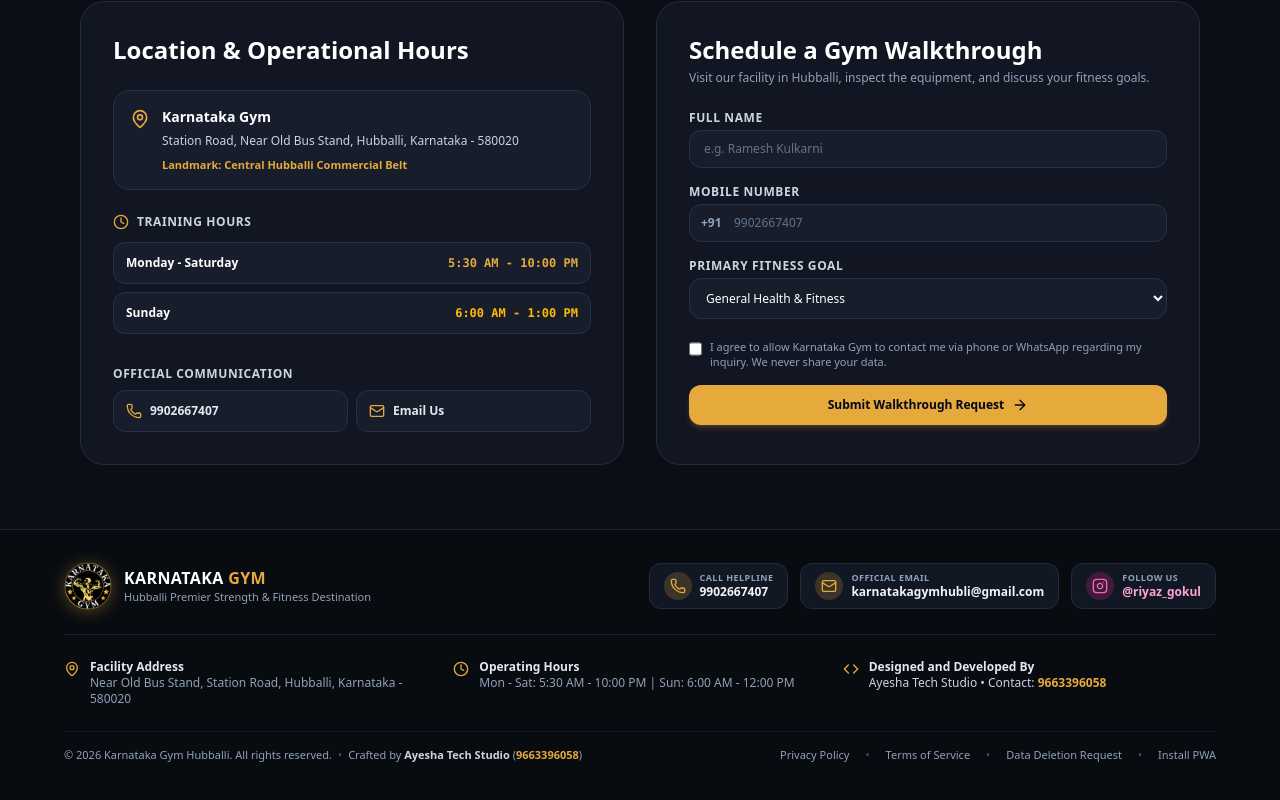
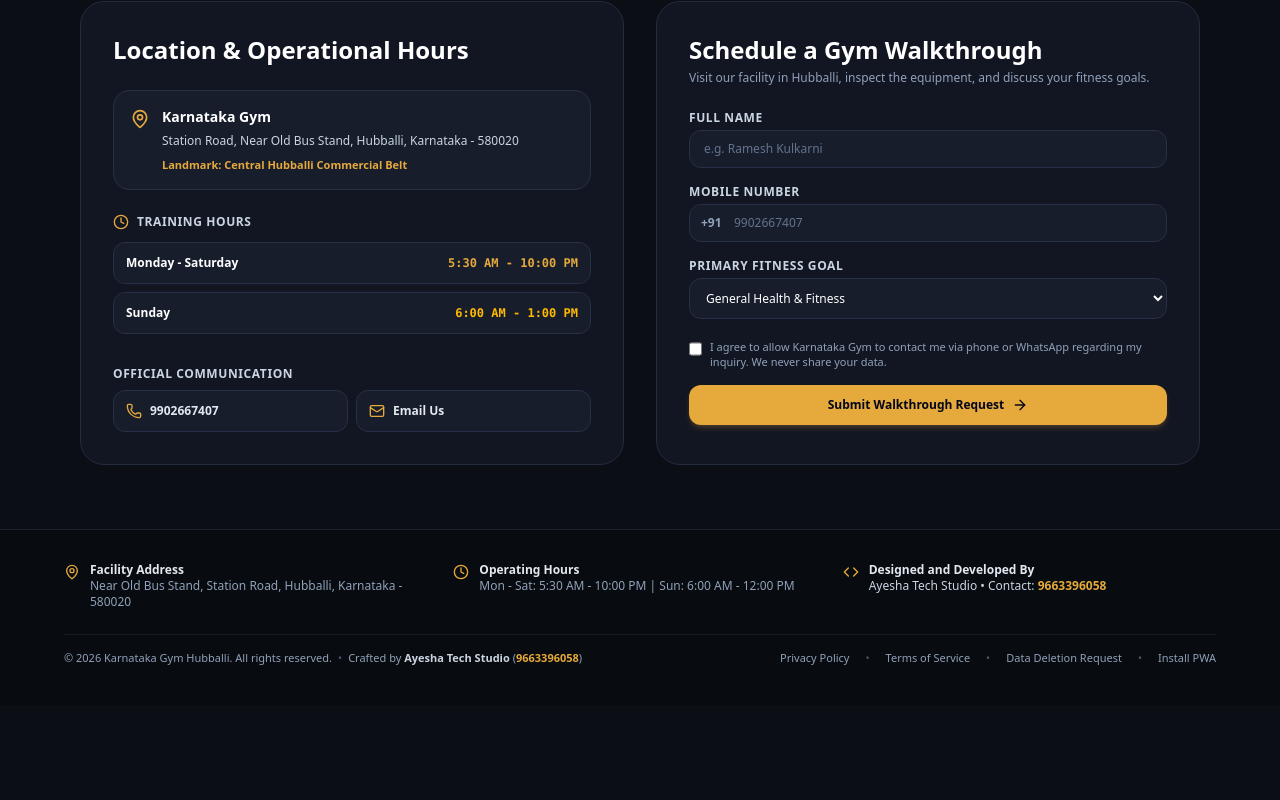
Before and after one commit to workforferoz/karnataka-gym, a Next.js app: page / in a window 1280 px wide. Shown: the part 2583-3383 px from the top of the page. After the commit the page ends 3288 px from the top, so only its background shows below. Built offline with nearby package versions, Linux system fonts and the light colour scheme.

Commit message:
feat: remove top footer brand bar and three icon contact boxes

```diff
--- a/src/components/Footer.tsx
+++ b/src/components/Footer.tsx
@@ -1,87 +1,14 @@
 'use client';
 
 import React from 'react';
-import Image from 'next/image';
 import Link from 'next/link';
-import { Phone, Mail, MapPin, Clock, ShieldCheck, FileText, Trash2, Code } from 'lucide-react';
-import { InstagramIcon } from './InstagramIcon';
+import { MapPin, Clock, Code } from 'lucide-react';
 
 export const Footer: React.FC = () => {
   return (
     <footer className="bg-[#080B10] border-t border-[#1C2333] pt-8 pb-24 md:pb-10 px-4 text-slate-400 text-xs">
       <div className="max-w-6xl mx-auto space-y-6">
-        {/* Brand Bar */}
-        <div className="flex flex-col md:flex-row items-center justify-between gap-4 pb-6 border-b border-[#182030]">
-          <Link href="/" className="flex items-center gap-3">
-            <div className="w-12 h-12 rounded-full overflow-hidden flex-shrink-0 drop-shadow-[0_2px_8px_rgba(229,169,60,0.35)]">
-              <Image
-                src="/karnataka-gym-badge.png"
-                alt="Karnataka Gym Hubballi Logo"
-                width={48}
-                height={48}
-                className="w-full h-full object-contain rounded-full"
-              />
-            </div>
-            <div>
-              <span className="text-base font-extrabold text-white tracking-wide block">
-                KARNATAKA <span className="text-[#E5A93C]">GYM</span>
-              </span>
-              <p className="text-[11px] text-slate-400">Hubballi Premier Strength & Fitness Destination</p>
-            </div>
-          </Link>
-
-          {/* Prominent Clickable Contact & Social Badges */}
-          <div className="flex flex-wrap items-center justify-center gap-3">
-            {/* Clickable Phone */}
-            <a
-              href="tel:9902667407"
-              className="flex items-center gap-2 bg-[#121724] border border-[#232B3E] hover:border-[#E5A93C] px-3.5 py-2 rounded-xl text-white font-semibold transition-all group"
-              title="Call Karnataka Gym Helpline"
-            >
-              <div className="p-1.5 rounded-full bg-[#E5A93C]/20 text-[#E5A93C] group-hover:scale-105 transition-transform">
-                <Phone className="w-4 h-4" />
-              </div>
-              <div className="text-left">
-                <span className="block text-[9px] uppercase tracking-wider text-slate-400 font-bold">Call Helpline</span>
-                <span className="text-xs text-slate-100 font-bold">9902667407</span>
-              </div>
-            </a>
-
-            {/* Clickable Email */}
-            <a
-              href="mailto:karnatakagymhubli@gmail.com"
-              className="flex items-center gap-2 bg-[#121724] border border-[#232B3E] hover:border-[#E5A93C] px-3.5 py-2 rounded-xl text-white font-semibold transition-all group"
-              title="Send an email to Karnataka Gym"
-            >
-              <div className="p-1.5 rounded-full bg-[#E5A93C]/20 text-[#E5A93C] group-hover:scale-105 transition-transform">
-                <Mail className="w-4 h-4" />
-              </div>
-              <div className="text-left">
-                <span className="block text-[9px] uppercase tracking-wider text-slate-400 font-bold">Official Email</span>
-                <span className="text-xs text-slate-100 font-bold">karnatakagymhubli@gmail.com</span>
-              </div>
-            </a>
-
-            {/* Clickable Instagram */}
-            <a
-              href="https://www.instagram.com/riyaz_gokul/"
-              target="_blank"
-              rel="noopener noreferrer"
-              className="flex items-center gap-2 bg-[#121724] border border-[#232B3E] hover:border-pink-500 px-3.5 py-2 rounded-xl text-white font-semibold transition-all group"
-              title="Follow Riyaz Gokul / Karnataka Gym on Instagram"
-            >
-              <div className="p-1.5 rounded-full bg-pink-500/20 text-pink-400 group-hover:scale-105 transition-transform">
-                <InstagramIcon className="w-4 h-4" />
-              </div>
-              <div className="text-left">
-                <span className="block text-[9px] uppercase tracking-wider text-slate-400 font-bold">Follow Us</span>
-                <span className="text-xs text-pink-300 font-bold">@riyaz_gokul</span>
-              </div>
-            </a>
-          </div>
-        </div>
-
-        {/* Business Details & Location Grid */}
+        {/* Business Details & Studio Credit Grid */}
         <div className="grid grid-cols-1 md:grid-cols-3 gap-4 text-slate-400">
           <div className="flex items-start gap-2.5">
             <MapPin className="w-4 h-4 text-[#E5A93C] flex-shrink-0 mt-0.5" />
```
